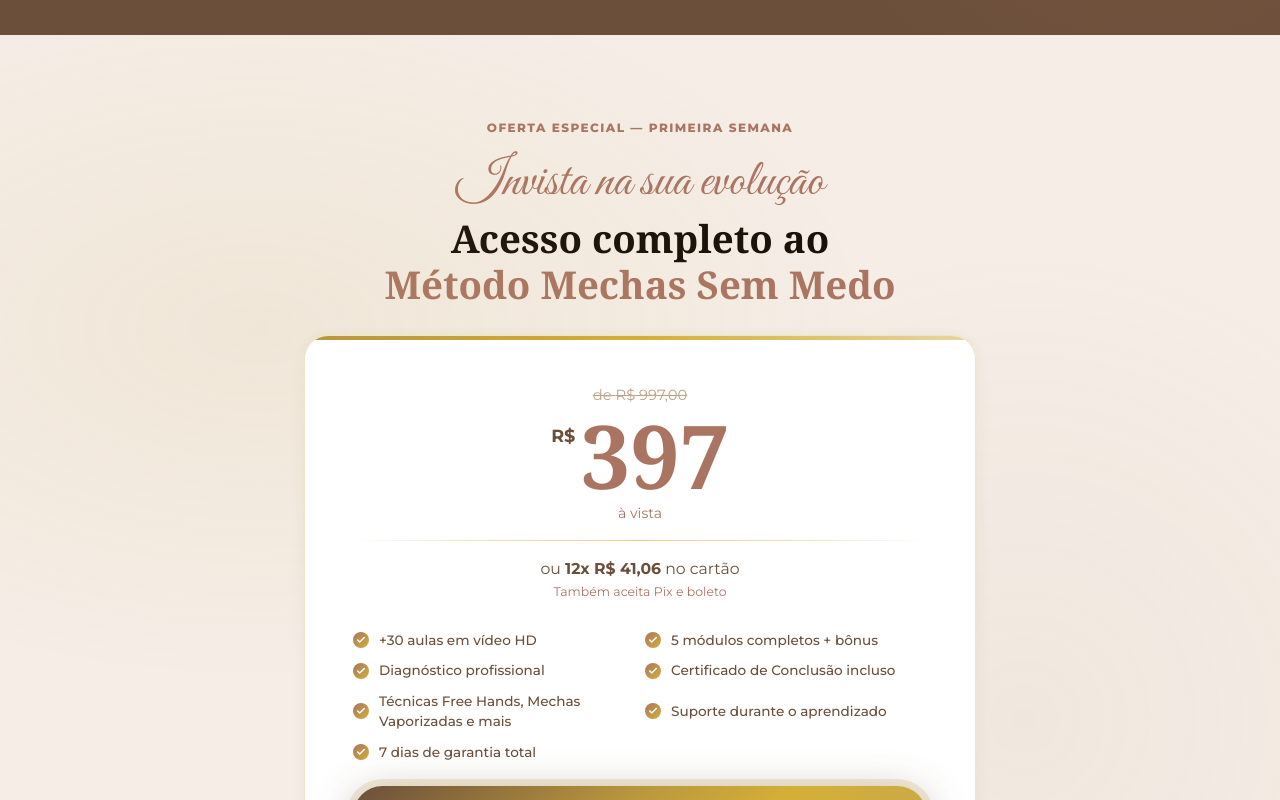
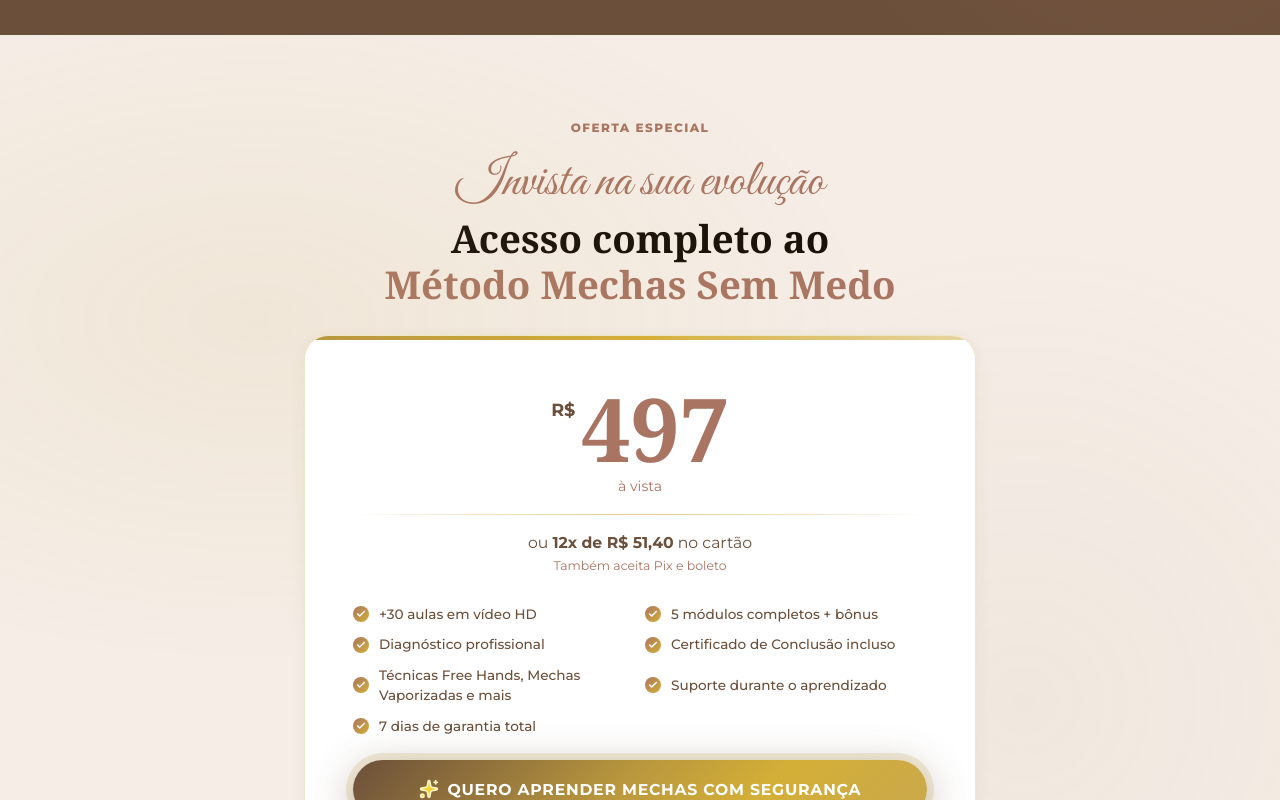
Before and after one commit to pettzin/site-solange, a Next.js app: page / in a window 1280 px wide. Shown: the part 9220-10020 px from the top of the page. Built offline with nearby package versions, Linux system fonts and the light colour scheme.

Commit message:
oferta nova

```diff
--- a/app/formulario/venda.tsx
+++ b/app/formulario/venda.tsx
@@ -20,7 +20,7 @@ import {
   AlertCircle,
   DollarSign,
   AlertTriangle,
-  Image as ImageIcon,
+  ImageIcon,
   ChevronLeft,
   ChevronRight,
 } from "lucide-react";
@@ -28,9 +28,6 @@ import {
   PROVA_SOCIAL_IMAGES,
   HOTMART_URL,
   WHATSAPP_NUMBER,
-  PRECO_DE,
-  PRECO_POR,
-  PARCELAMENTO,
   buildWhatsAppURL,
 } from "../../lib/config";
 
@@ -160,7 +157,7 @@ const FAQS = [
   },
   {
     q: "Posso parcelar o pagamento?",
-    a: `Sim. O pagamento pode ser parcelado em até ${PARCELAMENTO} no cartão de crédito. À vista, o valor é ${PRECO_POR},00. Também aceita Pix e boleto.`,
+    a: "Sim. O pagamento pode ser parcelado em até 12x de R$ 51,40 no cartão de crédito. À vista, o valor é R$ 497,00. Também aceita Pix e boleto.",
   },
 ];
 
@@ -799,7 +796,7 @@ export default function LandingPage() {
         <div className="max-w-2xl mx-auto text-center reveal">
           <div className="ornament-center mb-4">
             <span style={{ fontFamily: "var(--font-sans)", fontSize: "0.75rem", fontWeight: 800, letterSpacing: "0.12em", textTransform: "uppercase", color: "var(--brown-warm)" }}>
-              Oferta especial — primeira semana
+              Oferta Especial
             </span>
           </div>
           <p style={{ fontFamily: "var(--font-great-vibes), cursive", fontSize: "clamp(2rem, 5vw, 3.2rem)", color: "var(--brown-warm)", lineHeight: 1.1, marginBottom: "0.25rem" }}>
@@ -810,20 +807,16 @@ export default function LandingPage() {
           </h2>
 
           <div className="card p-7 md:p-12 reveal-scale">
-            <p style={{ fontFamily: "var(--font-sans)", fontSize: "0.92rem", color: "var(--tan)", textDecoration: "line-through", marginBottom: "0.25rem" }}>
-              de {PRECO_DE}
-            </p>
-
             <div className="flex items-end justify-center gap-1.5 mb-1">
               <span style={{ fontFamily: "var(--font-sans)", fontSize: "1.1rem", fontWeight: 700, color: "var(--brown-deep)", alignSelf: "flex-start", paddingTop: "0.8rem" }}>R$</span>
-              <span style={{ fontFamily: "var(--font-serif)", fontSize: "clamp(3.8rem, 11vw, 5.5rem)", fontWeight: 800, lineHeight: 1, color: "var(--brown-warm)" }}>397</span>
+              <span style={{ fontFamily: "var(--font-serif)", fontSize: "clamp(3.8rem, 11vw, 5.5rem)", fontWeight: 800, lineHeight: 1, color: "var(--brown-warm)" }}>497</span>
             </div>
             <p style={{ fontFamily: "var(--font-sans)", fontSize: "0.88rem", color: "var(--muted)", marginBottom: "0.5rem" }}>à vista</p>
 
             <div className="gold-divider my-4" />
 
             <p style={{ fontFamily: "var(--font-sans)", fontSize: "0.98rem", color: "var(--brown-deep)", marginBottom: "0.2rem" }}>
-              ou <strong>{PARCELAMENTO}</strong> no cartão
+              ou <strong>12x de R$ 51,40</strong> no cartão
             </p>
             <p style={{ fontFamily: "var(--font-sans)", fontSize: "0.78rem", color: "var(--muted)", marginBottom: "1.75rem" }}>
               Também aceita Pix e boleto
@@ -1061,9 +1054,8 @@ export default function LandingPage() {
           </p>
 
           <div className="inline-flex flex-col items-center mb-6 px-8 py-4 rounded-2xl" style={{ background: "rgba(255,255,255,0.06)", border: "1px solid rgba(201,168,76,0.2)" }}>
-            <p style={{ fontFamily: "var(--font-sans)", fontSize: "0.75rem", color: "rgba(255,255,255,0.45)", textDecoration: "line-through", marginBottom: "2px" }}>de {PRECO_DE}</p>
-            <p style={{ fontFamily: "var(--font-serif)", fontSize: "2.4rem", fontWeight: 800, lineHeight: 1, color: "var(--gold-light)" }}>{PRECO_POR}</p>
-            <p style={{ fontFamily: "var(--font-sans)", fontSize: "0.78rem", color: "rgba(255,255,255,0.5)", marginTop: "4px" }}>ou {PARCELAMENTO}</p>
+            <p style={{ fontFamily: "var(--font-serif)", fontSize: "2.4rem", fontWeight: 800, lineHeight: 1, color: "var(--gold-light)" }}>R$ 497</p>
+            <p style={{ fontFamily: "var(--font-sans)", fontSize: "0.78rem", color: "rgba(255,255,255,0.5)", marginTop: "4px" }}>ou 12x de R$ 51,40</p>
           </div>
 
           <a href={HOTMART_URL} onClick={handleCheckoutClick} target="_blank" rel="noopener noreferrer" className="btn-gold animate-glow justify-center" style={{ fontSize: "0.95rem", padding: "1.1rem 2.8rem" }}>
--- a/lib/config.ts
+++ b/lib/config.ts
@@ -6,7 +6,7 @@
  */
 
 // ─── LINKS ────────────────────────────────────────────────────────────────────
-export const HOTMART_URL    = "https://pay.hotmart.com/W105740206E" // ← checkout
+export const HOTMART_URL    = "https://pay.hotmart.com/W105740206E?off=wa48mhrm" // ← checkout
 export const WHATSAPP_NUMBER = "5511978111150"                   // ← com DDI, sem +
 
 // ─── CONTEÚDO ─────────────────────────────────────────────────────────────────
```
